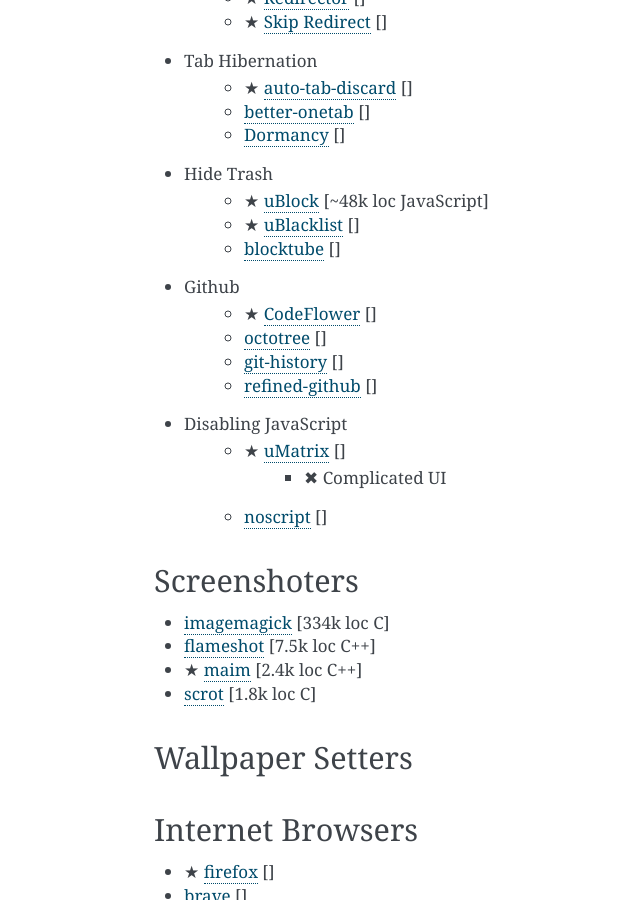
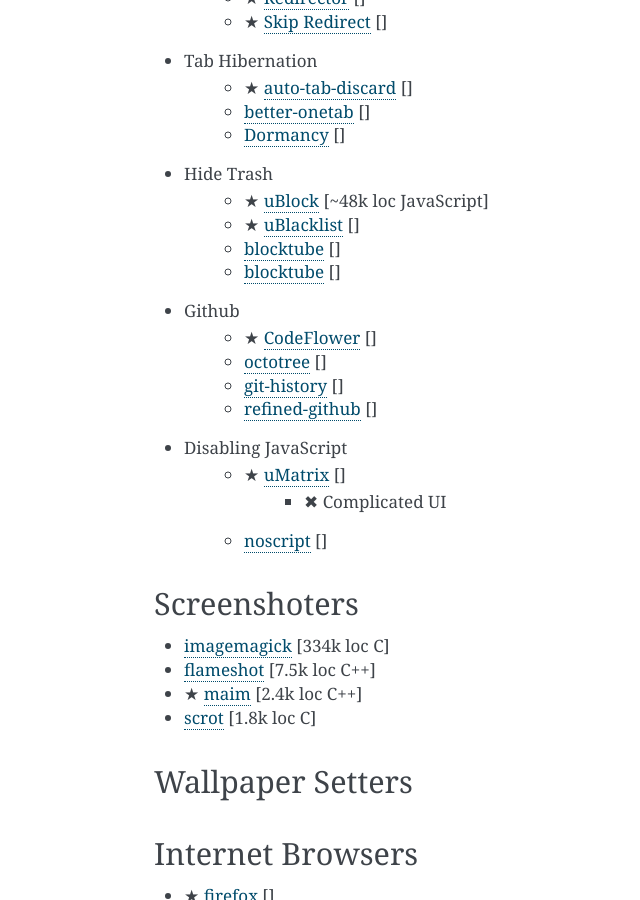
Before and after one commit to lainiwa/outlines, a Sphinx documentation site: the page built from source/notes/alternatives.rst, in a window 1280 px wide and 900 px high, scrolled down 3846 px. Shown: the whole window, without its empty margins (266-906 px from the left). Built offline with Sphinx 7.4.7, drawn with Linux system fonts in a browser that asks for light colours.

Commit message:
Update alternatives

```diff
--- a/source/notes/alternatives.rst
+++ b/source/notes/alternatives.rst
@@ -161,6 +161,7 @@
     * ★ :gh:`uBlock <gorhill/uBlock>` [~48k loc JavaScript]
     * ★ :gh:`uBlacklist <iorate/uBlacklist>` []
     * :gh:`blocktube <amitbl/blocktube>` []
+    * :gh:`blocktube <ajayyy/SponsorBlock>` []
 + Github
     * ★ :gh:`CodeFlower <fzaninotto/CodeFlower>` []
     * :gh:`octotree <ovity/octotree>` []
```
